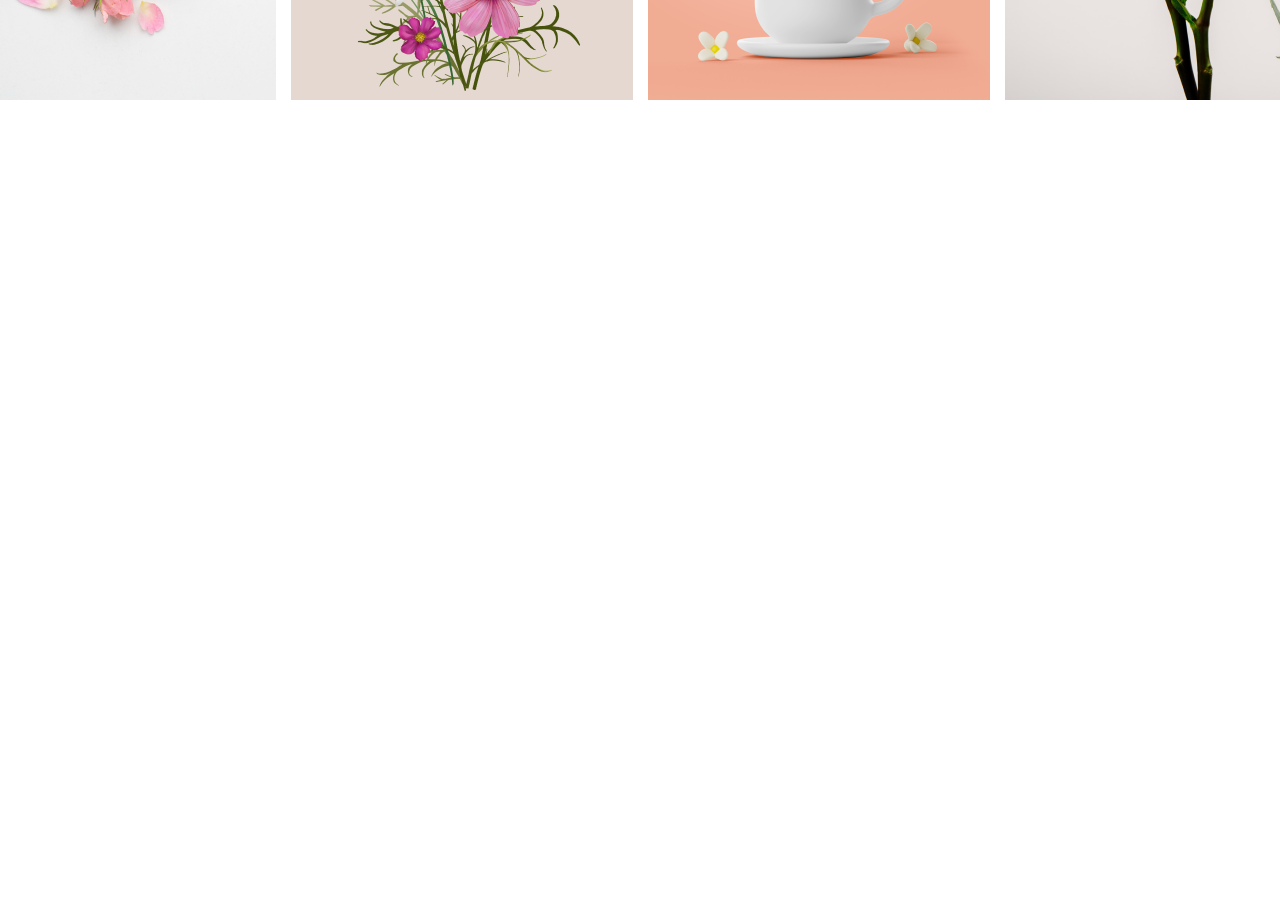
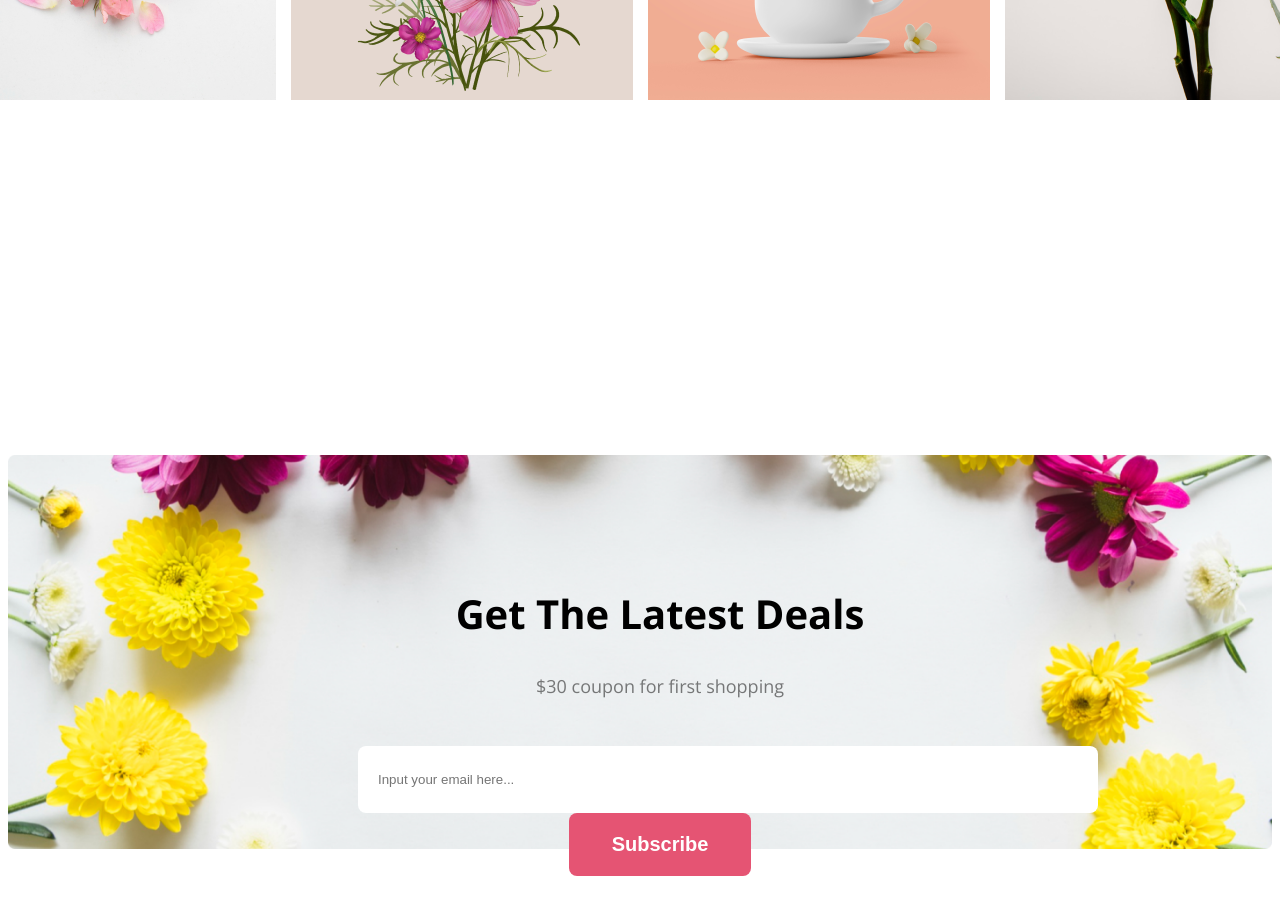
Before and after one commit to Sazzad39/my-first-assignment-flower-shop, a plain HTML site: page index.html in a window 1280 px wide. Shown: the part 4080-4994 px from the top of the page. Before the commit the page ends 4380 px from the top, so only its background shows below. Drawn offline with nearby package versions, Linux system fonts and the light colour scheme.

Commit message:
added deal section

```diff
--- a/index.html
+++ b/index.html
@@ -80,6 +80,14 @@
             <img src="Images/section4/Rectangle 6.png" alt="">
             </div>
         </section>
+        <section class="deal-section">
+            <div class="deal">
+                <h1 class="deal-title">Get The Latest Deals</h1>
+                <p class="deal-description">$30 coupon for first shopping</p>
+                <input class="Email" type="email" placeholder="Input your email here...">
+                <button class="btn-primary">Subscribe</button>
+            </div>
+        </section>
     </main>
     <footer>
 
--- a/styles.css
+++ b/styles.css
@@ -119,3 +119,37 @@ body {
     gap: 15px;
     margin-bottom: 200px;
 }
+.deal-section{
+    background-image: url("./Images/section5/Rectangle\ 9.png");
+   background-repeat: no-repeat;
+   background-position: center;
+   background-size: contain;
+   /* width: 1400px; */
+   /* height: 450px; */
+   padding: 128px 240px 128px 350px;
+   /* max-width: 1440px; */
+   /* margin: 0 auto; */
+}
+.deal{
+    text-align: center;
+    padding-top: 125px;
+    padding-right: 70px;
+}
+.deal-title{
+    font-size: 40px;
+}
+.deal-description{
+    color: rgba(39, 39, 39, 0.60);
+text-align: center;
+font-size: 18px;
+margin-bottom: 48px;
+}
+.Email{
+    padding: 10px 20px;
+    position: static;
+    color: rgba(39, 39, 39, 0.60);
+    width: 700px;
+    height: 47px;
+    border: 0px;
+    border-radius: 8px;
+}
```
